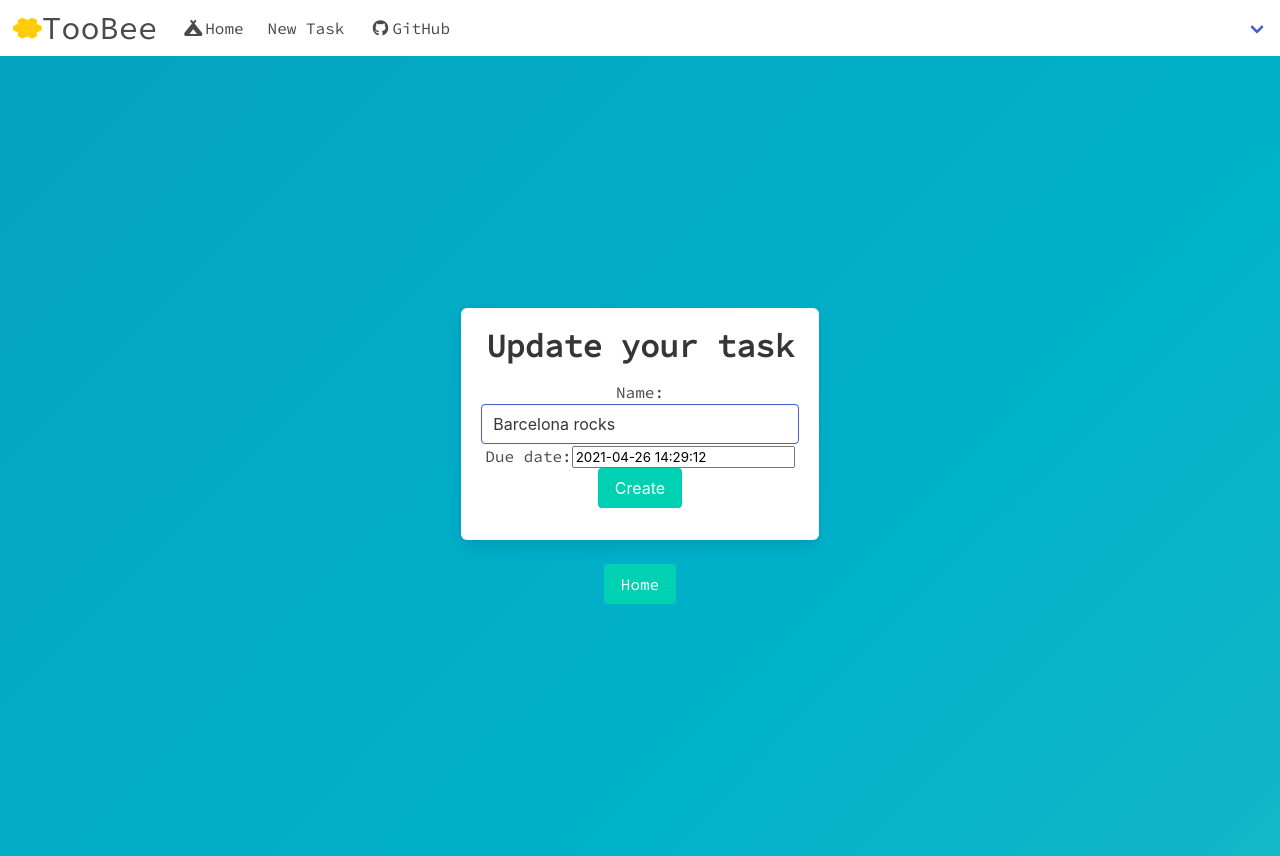
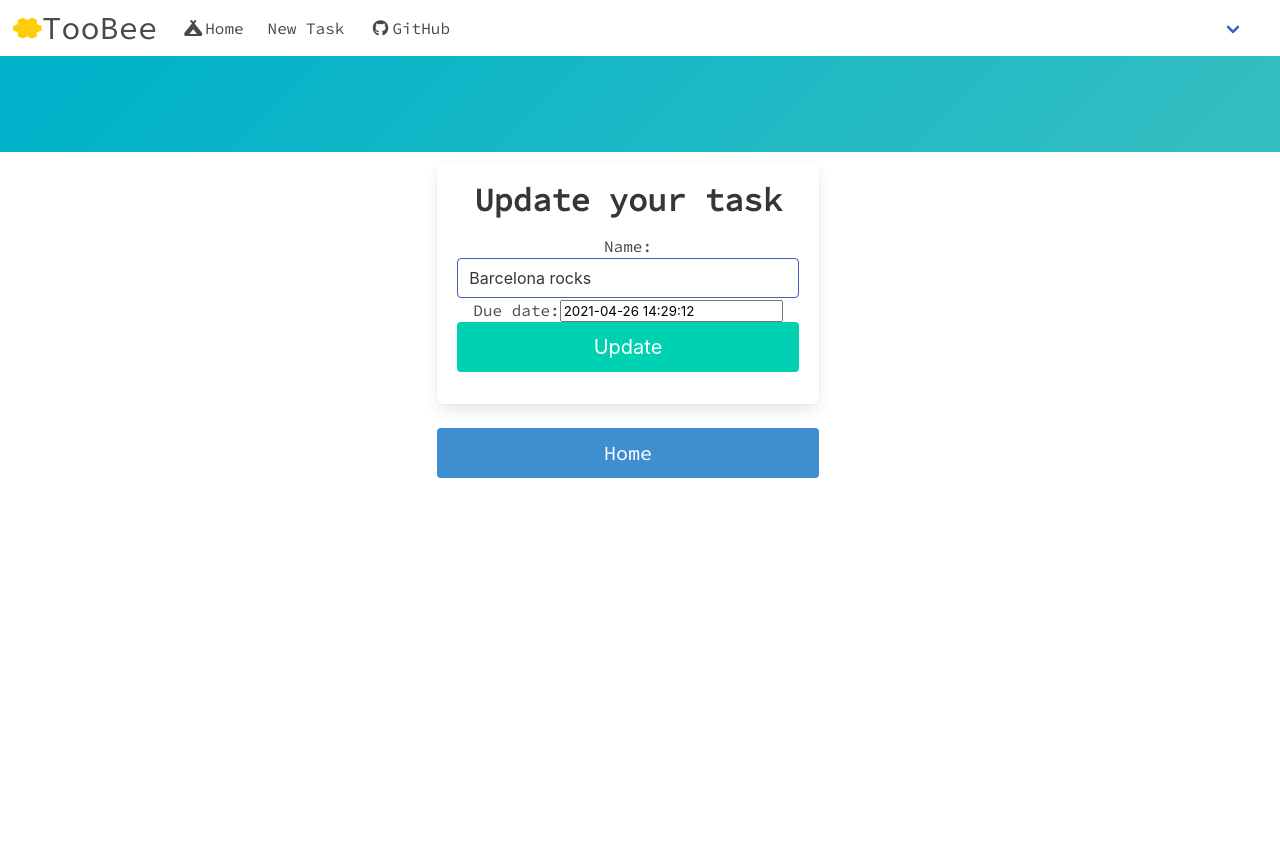
Before and after one commit to Zeble1603/to_doapp, a Django app: page /index/update/31 in a window 1280 px wide. After the commit the page ends 478 px from the top, so only its background shows below. Run offline with Django 3.2, Linux system fonts and the light colour scheme; data comes from the database, SQL or seed files in the repository; both versions use the stored data as it was after the commit; some libraries are stand-ins or nearby versions.

Commit message:
frontend home ok - fixed buttons

```diff
--- a/todoapp/accounts/templates/accounts/login.html
+++ b/todoapp/accounts/templates/accounts/login.html
@@ -7,10 +7,10 @@
         {% csrf_token %}
         {{form|bulma}}
         <div class="field">
-            <button type="submit" class="button is-primary">Login</button>
+            <button type="submit" class="button is-primary is-medium is-fullwidth">Login</button>
         </div>
         <input type="hidden" name="next" value="{{ next }}"/>
     </form>
     </div>
-    <a href= "{% url 'accounts:signup' %}" class="button is-primary">Sign Up</a>
+    <a href= "{% url 'accounts:signup' %}" class="button is-medium is-fullwidth">Sign Up</a>
 {% endblock accounts_block %}
--- a/todoapp/accounts/templates/accounts/signup.html
+++ b/todoapp/accounts/templates/accounts/signup.html
@@ -8,11 +8,11 @@
     {% csrf_token %}
     {{form|bulma}}
     <div class="field">
-        <button type="submit" class="button is-primary">Submit</button>
+        <button type="submit" class="button is-primary is-medium is-fullwidth">Submit</button>
     </div>
     <input type="hidden" name="next" value="{{ next }}"/>
 
 </form>
 </div>
-<a href= "{% url 'accounts:login' %}" class="button is-primary">Login</a>
+<a href= "{% url 'accounts:login' %}" class="button is-medium is-fullwidth">Login</a>
 {% endblock accounts_block %}
--- a/todoapp/basic_app/static/css/main.css
+++ b/todoapp/basic_app/static/css/main.css
@@ -1,9 +1,12 @@
 body{
     font-family: 'Source Code Pro', monospace;
+    text-align: center;
+    border: 0px;
+
 }
 
 
-.hero.login-background{
+.hero.login-background,.hero.main-hero{
     background: linear-gradient(-45deg,#3fc1c0,#20bac5,#00b2ca,#04a6c2,#0899ba,#0f80aa,#16679a,#1a5b92,#1c558e,#1d4e89);
     background-size: 500% 500%;
     animation: gradientBG 15s ease infinite;
@@ -20,3 +23,12 @@
         background-position: 0 50%;
     }
 }
+
+
+.block{
+    text-align: center;
+}
+
+.hero.main-hero{
+    margin-bottom: 10px;
+}
--- a/todoapp/basic_app/templates/base.html
+++ b/todoapp/basic_app/templates/base.html
@@ -58,6 +58,8 @@
                     </a>
                 </div>
             </div>
+            <div class="navbar-item">
+            </div>
         </div>
     </div>
 </nav>
--- a/todoapp/basic_app/templates/home.html
+++ b/todoapp/basic_app/templates/home.html
@@ -1,16 +1,18 @@
 {% extends 'base.html' %}
 {% block body_block %}
+<section class="hero main-hero">
+<div class="hero-body">
+</div>
+</section>
 <div class="main-container">
     <section>
         <div class="content main-content">
-            <div class="hero login-background is-success is-fullheight">
-                <div class="hero-body">
             {% block content_block %}
             {% for task in task_list %}
-                    <div class="container is-fluid has-text-centered is-mobile">
-                        <div class="column is-full-mobile is-two-thirds-tablet is-half-desktop is-4-widescreen">
-                            <div class='box'>
-                                <h2>{{task.name}}</h2>
+                <div class="column is-half is-offset-one-quarter">
+                    <div class="box">
+                        <div class="block">
+                            <h2 class='subtitle'>{{task.name}}</h2>
                             <p class="due_date">Due date : {{task.due_date}}</p>
                             <p class ='created_date'>Created on {{task.created_date}}</p>
                             <div class="field">
@@ -23,8 +25,6 @@
             {% endfor %}
             {% endblock content_block %}
         </div>
-            </div>
-        </div>
     </section>
 </div>
 {% endblock body_block %}
--- a/todoapp/basic_app/templates/task_update.html
+++ b/todoapp/basic_app/templates/task_update.html
@@ -10,13 +10,13 @@
                 {% csrf_token %}
                 {{form|bulma}}
                 <div class="field">
-                    <button type="submit" class="button is-primary">Create</button>
+                    <button type="submit" class="button is-primary is-medium is-fullwidth">Update</button>
                 </div>
                 <input type="hidden" name="next" value="{{ next }}"/>
 
             </form>
         </div>
-        <a href= "{% url 'basic_app:home' %}" class="button is-primary">Home</a>
+        <a href= "{% url 'basic_app:home' %}" class="button is-info is-medium is-fullwidth">Home</a>
     </div>
 </div>
 {% endblock content_block %}
```
Also changed, not shown: todoapp/db.sqlite3. Lines whose indentation alone changed are shown as unchanged.
